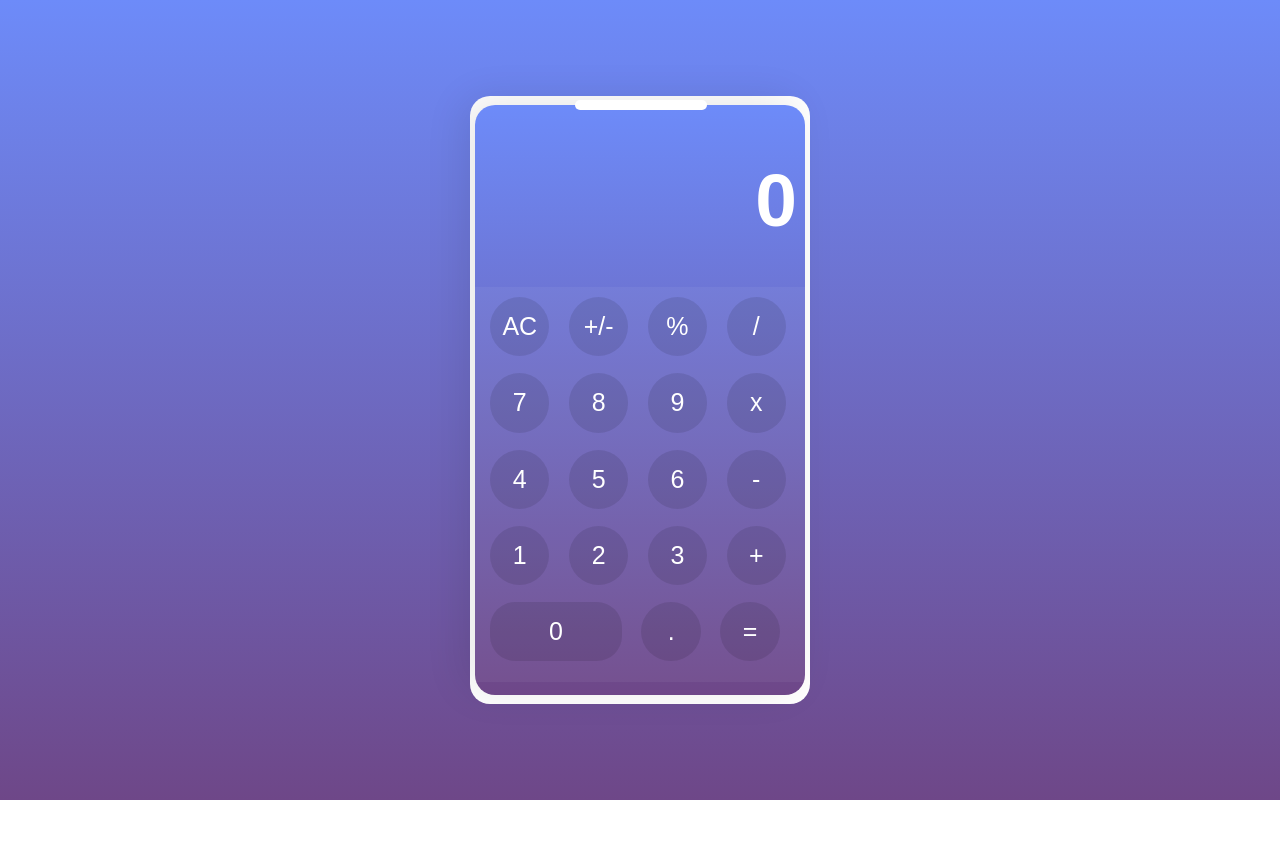
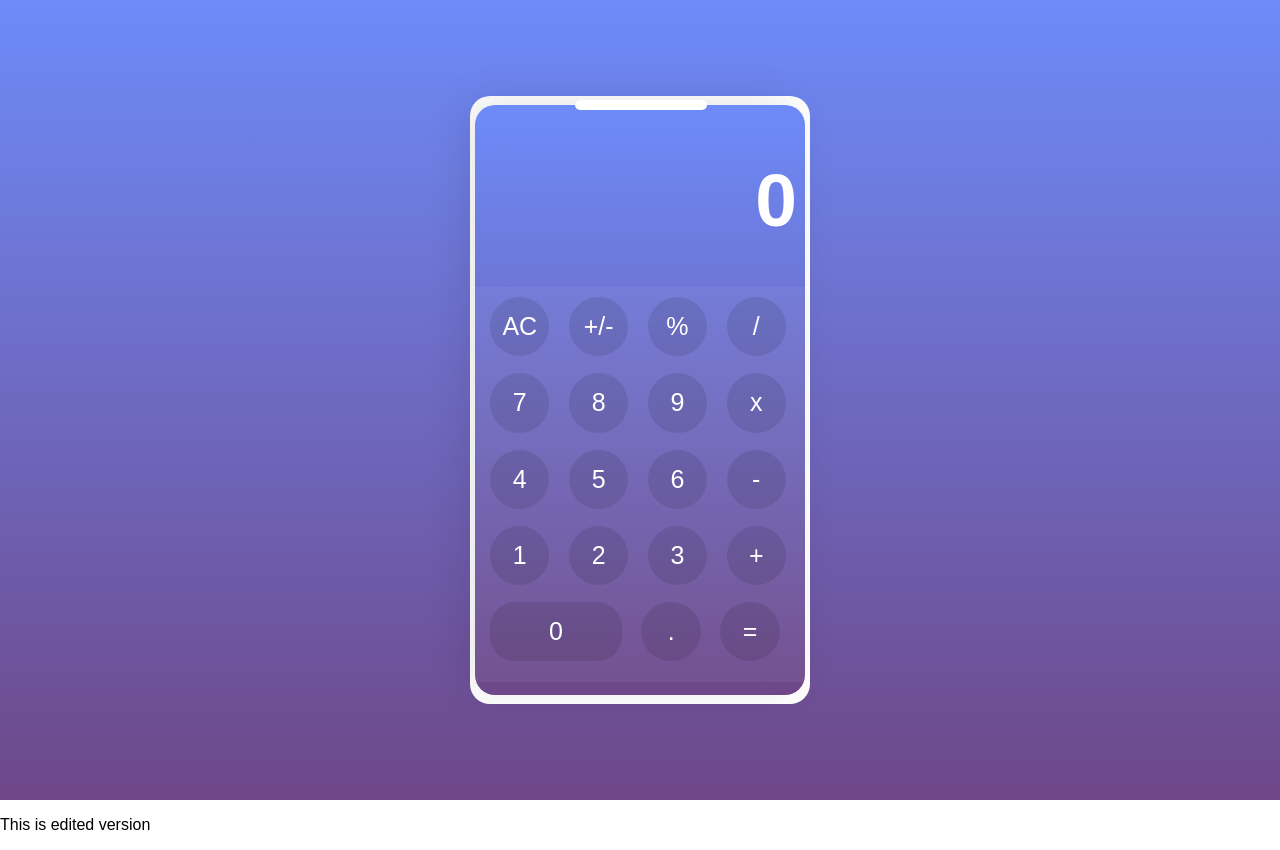
Before and after one commit to chandrikaavugaddi/simplecal, a plain HTML site: page index.html in a window 1280 px wide. Before the commit the page ends 800 px from the top, so only its background shows below. Drawn offline with Linux system fonts and the light colour scheme.

Commit message:
Update index.html

```diff
--- a/index.html
+++ b/index.html
@@ -36,6 +36,7 @@
                     <button class="btn" onclick="display('.')">.</button>
                     <button class="btn equal" id="equals" onclick="calculate()">=</button>
 
+
                 </div>
             </div>
         </div>
@@ -45,5 +46,6 @@
 
 
     <script src="script.js"></script>
+     <p>This is edited version</p>
 </body>
 </html>
```
